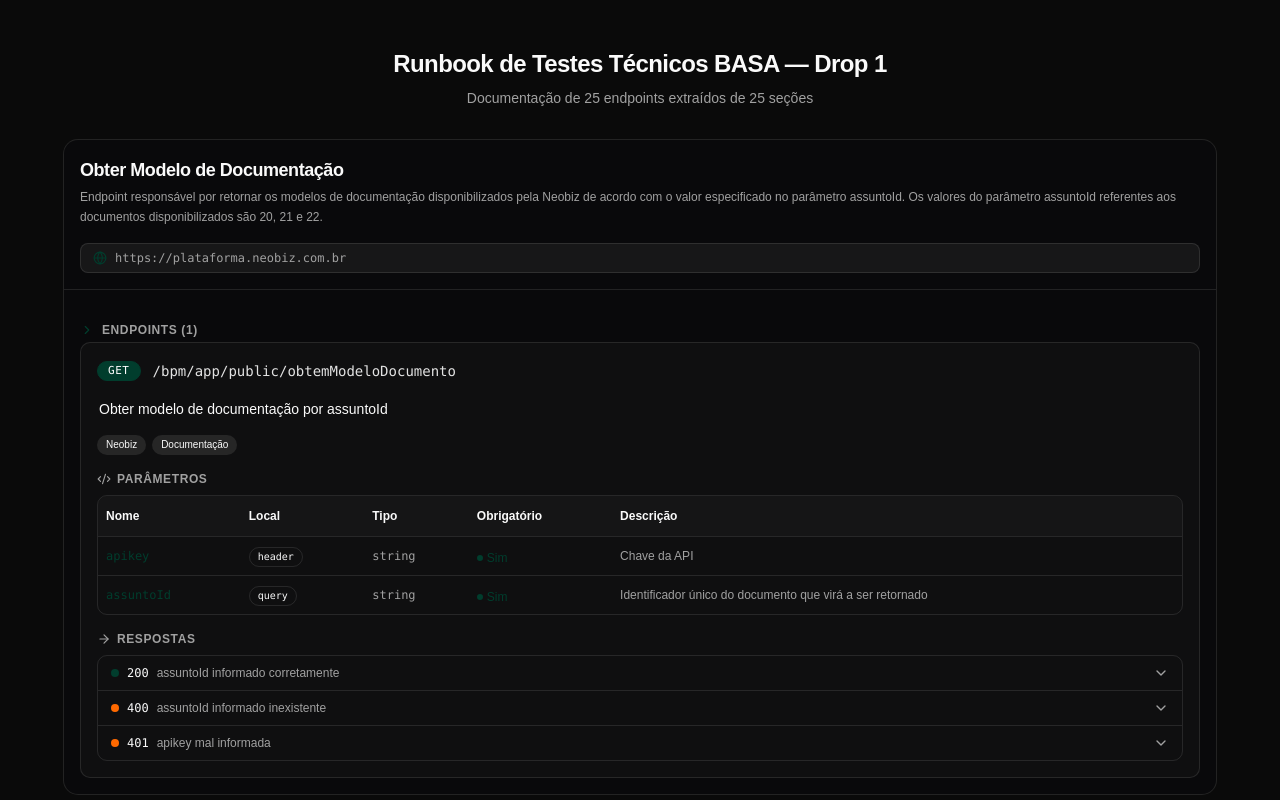
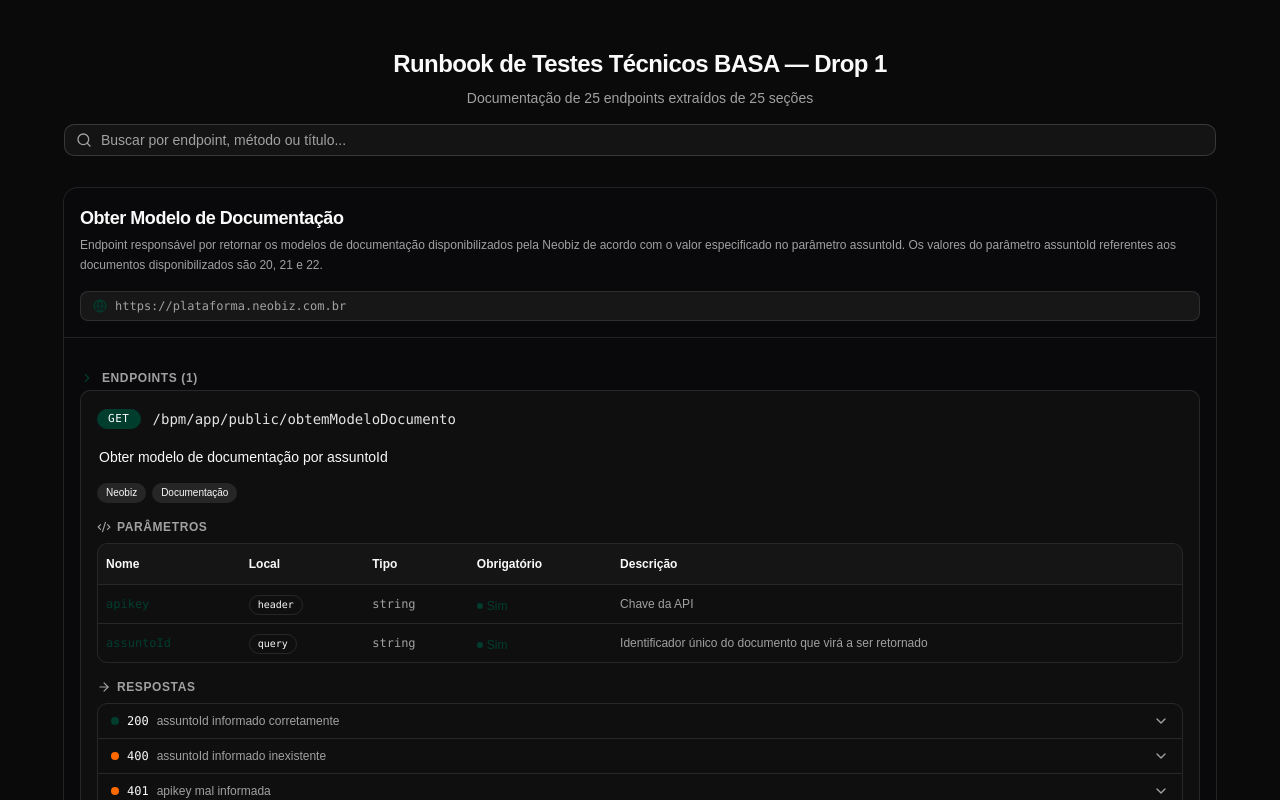
Before and after one commit to DeskcorpGit/apis-description, a React (Vite) app: page / in a window 1280 px wide. Shown: the top 800 px of the page. Built offline with nearby package versions, Linux system fonts and the light colour scheme.

Commit message:
feat: implement search functionality for API documentation with new Input component

```diff
--- a/src/App.tsx
+++ b/src/App.tsx
@@ -1,10 +1,37 @@
+import { useState, useMemo } from "react"
 import { ApiDocumentationCard } from "@/components/api-documentation"
 import { basaApiSections } from "@/data/basa-drop1-apis"
+import { Input } from "@/components/ui/input"
+import { Search } from "lucide-react"
 
 function App() {
+  const [searchQuery, setSearchQuery] = useState("")
+
+  const filteredSections = useMemo(() => {
+    const query = searchQuery.trim().toLowerCase();
+    if (!query) return basaApiSections;
+
+    return basaApiSections.reduce((acc, section) => {
+      const matchesTitle = section.title.toLowerCase().includes(query);
+
+      const filteredEndpoints = section.endpoints.filter(
+        (ep) => matchesTitle ||
+          ep.path.toLowerCase().includes(query) ||
+          ep.method.toLowerCase().includes(query)
+      );
+
+      if (filteredEndpoints.length > 0) {
+        acc.push({ ...section, endpoints: filteredEndpoints });
+      }
+
+      return acc;
+    }, []);
+  }, [searchQuery]);
+
   return (
     <div className="min-h-screen bg-background py-12 px-4 flex flex-col items-center gap-8">
-      <header className="text-center space-y-2 max-w-6xl w-full">
+      <header className="text-center space-y-4 w-full">
+        <div className="space-y-2">
           <h1 className="text-2xl font-bold tracking-tight text-foreground">
             Runbook de Testes Técnicos BASA — Drop 1
           </h1>
@@ -12,15 +39,35 @@
             Documentação de {basaApiSections.reduce((acc, s) => acc + s.endpoints.length, 0)} endpoints
             extraídos de {basaApiSections.length} seções
           </p>
+        </div>
+
+        <div className="relative w-full max-w-6xl mx-auto">
+          <Search className="absolute left-3 top-1/2 -translate-y-1/2 h-4 w-4 text-muted-foreground" />
+          <Input
+            type="search"
+            placeholder="Buscar por endpoint, método ou título..."
+            value={searchQuery}
+            onChange={(e) => setSearchQuery(e.target.value)}
+            className="pl-9 w-full bg-card"
+          />
+        </div>
       </header>
 
-      {basaApiSections.map((section) => (
+      {filteredSections.length === 0 ? (
+        <div className="text-center text-muted-foreground mt-8">
+          Nenhum endpoint encontrado para "{searchQuery}".
+        </div>
+      ) : (
+        <div className="w-full flex flex-col items-center gap-8">
+          {filteredSections.map((section) => (
             <ApiDocumentationCard
               key={section.title}
               apiData={section}
             />
           ))}
         </div>
+      )}
+    </div>
   )
 }
 
--- /dev/null
+++ b/src/components/ui/input.tsx
@@ -0,0 +1,19 @@
+import * as React from "react"
+
+import { cn } from "@/lib/utils"
+
+function Input({ className, type, ...props }: React.ComponentProps<"input">) {
+  return (
+    <input
+      type={type}
+      data-slot="input"
+      className={cn(
+        "h-8 w-full min-w-0 rounded-lg border border-input bg-transparent px-2.5 py-1 text-base transition-colors outline-none file:inline-flex file:h-6 file:border-0 file:bg-transparent file:text-sm file:font-medium file:text-foreground placeholder:text-muted-foreground focus-visible:border-ring focus-visible:ring-3 focus-visible:ring-ring/50 disabled:pointer-events-none disabled:cursor-not-allowed disabled:bg-input/50 disabled:opacity-50 aria-invalid:border-destructive aria-invalid:ring-3 aria-invalid:ring-destructive/20 md:text-sm dark:bg-input/30 dark:disabled:bg-input/80 dark:aria-invalid:border-destructive/50 dark:aria-invalid:ring-destructive/40",
+        className
+      )}
+      {...props}
+    />
+  )
+}
+
+export { Input }
```
Lines whose indentation alone changed are shown as unchanged.
